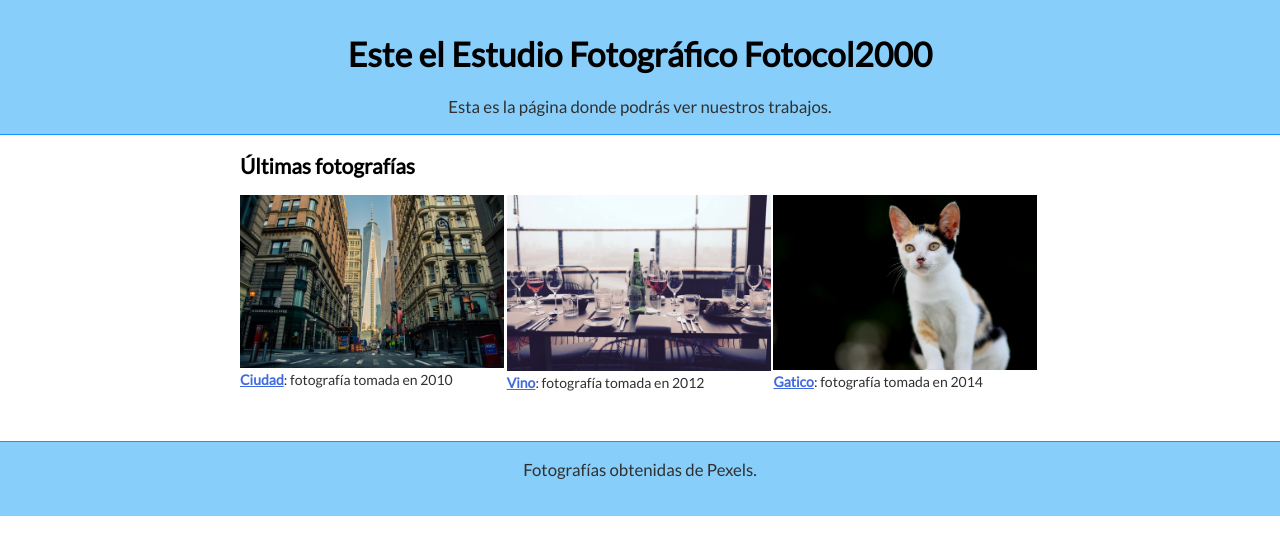
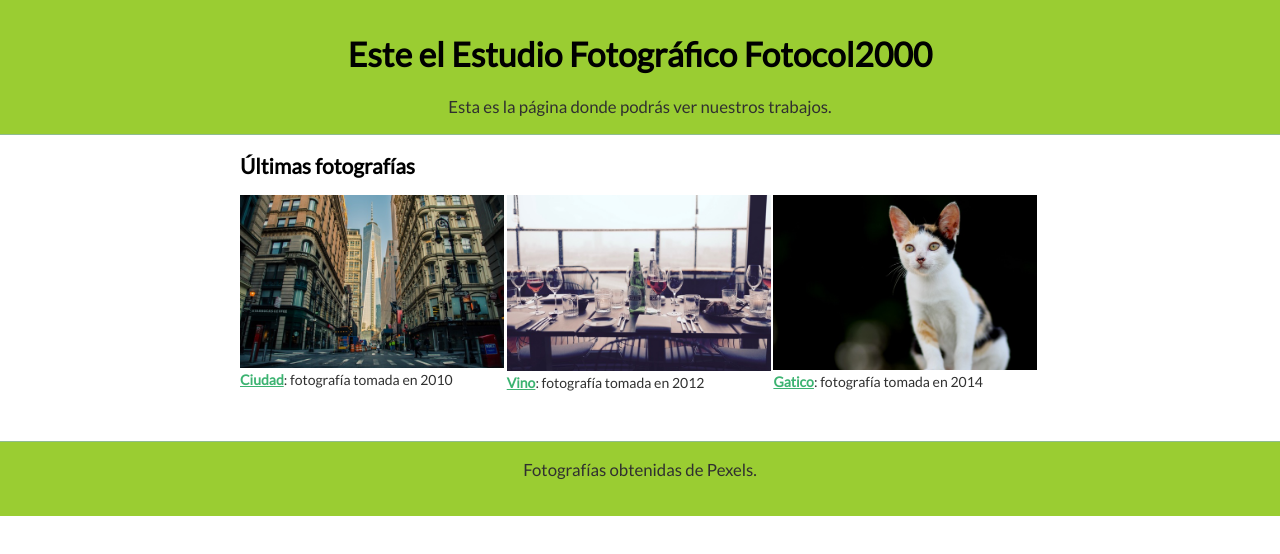
Before and after one commit to jgonza22/pagina-web, a plain HTML site: page index.html in a window 1280 px wide. Shown: the top 554 px of the page. Drawn offline with Linux system fonts and the light colour scheme.

Commit message:
Cambia el color a verde

```diff
--- a/style.css
+++ b/style.css
@@ -13,14 +13,14 @@ h1, h2, h3, h4, h5, h6 {
 }
 
 header, footer {
-    background: lightskyblue;
+    background: yellowgreen;
     position: relative;
     text-align: center;
     font-size: 1.2em;
 }
 
-header, header:before, header:after { border-bottom: 1px solid dodgerblue; }
-footer, footer:before, footer:after { border-top: 1px solid dodgerblue; }
+header, header:before, header:after { border-bottom: 1px solid darkseagreen; }
+footer, footer:before, footer:after { border-top: 1px solid darkseagreen; }
 
 footer {
     margin-top: 50px;
@@ -32,7 +32,7 @@ header:before, header:after, footer:before, footer:after {
     position: absolute;
     height: 100%;
     width: 600px;
-    background: lightskyblue;
+    background: yellowgreen;
 }
 
 header:before, footer:before { left: 100%; }
@@ -72,7 +72,7 @@ ul#galeria img {
 }
 
 a {
-    color: royalblue;
+    color: mediumseagreen;
     text-decoration: underline;
     font-weight: bold;
 }
```
